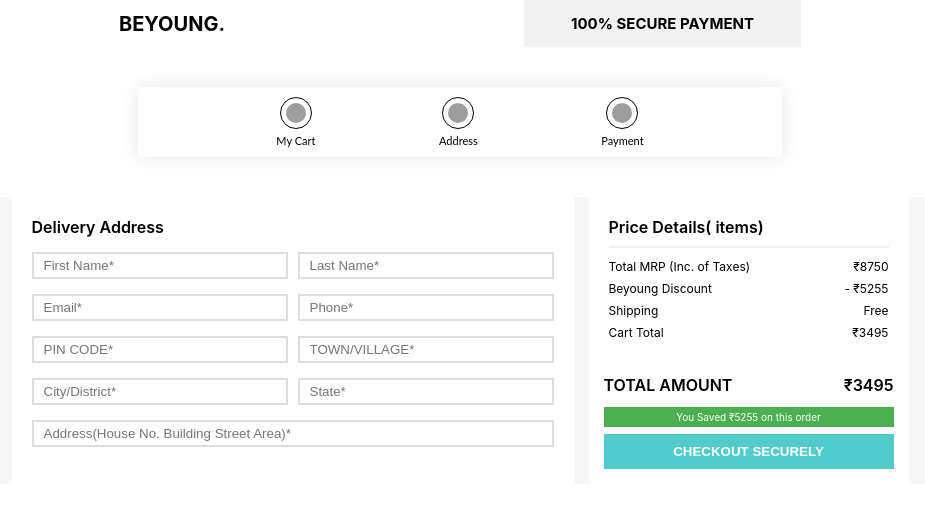
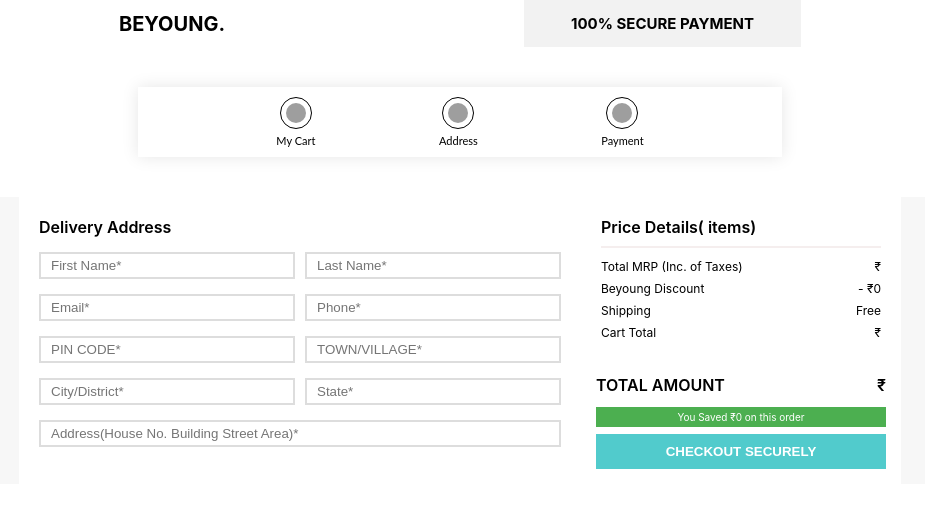
Before and after one commit to sudhanshu735591/Beyoung-clone, a React (Create React App) app: page /address in a window 1280 px wide. Shown: the top 508 px of the page, without its empty margins (180-1105 px from the left). Built offline with nearby package versions, Linux system fonts and the light colour scheme; grey boxes are pictures that could not be loaded.

Commit message:
updated code push

```diff
--- a/src/CheckOut/checkOut.jsx
+++ b/src/CheckOut/checkOut.jsx
@@ -21,6 +21,8 @@ function CheckOut() {
     const {selectItem, setSelectedItem} = useContext(UserContext);
 
     const {selectChange,setSelectChange} = useContext(UserContext);
+
+    const {globalPrice, setGlobalPrice} = useContext(UserContext);
 
     let sum = 0;
 
@@ -259,6 +261,10 @@ function CheckOut() {
                                     {
                                         !selectItem ?  sum = data.reduce((acc, val) => acc + parseInt(val.product.price * val.quantity), 0):
                                         sum = data.reduce((acc, val) => acc + parseInt(val.product.price * selectItem),0)
+
+                                    }
+                                    {
+                                        setGlobalPrice(sum)
                                     }
 
                                 </div>
--- a/src/ContextApi/UserContextProvider.jsx
+++ b/src/ContextApi/UserContextProvider.jsx
@@ -29,6 +29,7 @@ const UserContextProvider = ({children})=>{
 
     const [addressData, setAddressData] = useState();
 
+    const [globalPrice, setGlobalPrice] = useState();
 
 
 
@@ -47,6 +48,7 @@ const UserContextProvider = ({children})=>{
             wishListCartData, setWishListCardData,
             selectChange, setSelectChange,
             addressData, setAddressData,
+            globalPrice, setGlobalPrice
         } }>
 
         {children}
--- a/src/components/AddressDetails/AddressDetails.css
+++ b/src/components/AddressDetails/AddressDetails.css
@@ -134,3 +134,11 @@
     padding: 4px;
     font-size: 10px;
 }
+
+.errorMsg{
+    color: red;
+    /* border: 2px solid; */
+    display: flex;
+    position: relative;
+    bottom: 12px;
+}
--- a/src/components/AddressDetails/AddressDetails.jsx
+++ b/src/components/AddressDetails/AddressDetails.jsx
@@ -1,4 +1,4 @@
-import { useContext } from "react";
+import { useContext, useState } from "react";
 import CheckOutNav from "../../CheckOut/CheckOutNavBar/CheckOutNav";
 import Button from "../button/button";
 
@@ -7,9 +7,72 @@ import UserContext from "../../ContextApi/UserContext";
 import CheckOutBar from "../../CheckOut/CheckOutBar/CheckOutBar";
 
 function AddressDetails(){
-    // const {selectItem, setSelectedItem} = useContext(UserContext);
     const {selectChange} = useContext(UserContext);
-    console.log("selectChange", selectChange);
+    const {globalPrice} = useContext(UserContext);
+
+    const [formData, setFormData] = useState({
+        FirstName : "",
+        LastName : "",
+        Email:"",
+        Phone:"",
+        PinCode:"",
+        Town :"",
+        City:"",
+        State:"",
+        Address:"",
+    })
+
+    const [error, setError] = useState({
+        FirstName : "",
+        LastName : "",
+        Email:"",
+        Phone:"",
+        PinCode:"",
+        Town :"",
+        City:"",
+        State:"",
+        Address:"",
+    });
+
+    const handleChange = (e)=>{
+        const {name, value} = e.target;
+
+        setFormData((prevData)=>({
+            ...prevData,
+            [name]:value,
+        }))
+
+        setError((prevError)=>({
+            ...prevError,
+            [name]:"",
+        }))
+    }
+
+
+    const handleSubmit = (e)=>{
+        e.preventDefault();
+
+        const newError = {};
+        Object.entries(formData).forEach(([key, value])=>{
+            if(value.trim()===""){
+                newError[key] = `${key} is required`;
+            }
+        })
+
+        if(Object.keys(newError).length>0){
+            setError(newError);
+        }
+
+        else{
+            alert("submit")
+        }
+    }
+
+
+
+
+
+
 
     return(
         <>
@@ -18,38 +81,41 @@ function AddressDetails(){
 
         <div className="AddressDetailsBox">
             <div className="addressandofferBox">
+                <form onSubmit={handleSubmit} style={{display:"flex"}}>
                 <div className="addressBox">
                     <div className="addresstext">Delivery Address</div>
 
                     <div className="formDetails">
-                       <div className="nameandlastname">
-                            <input type="text" placeholder="First Name*"/>
-                            <input type="text" placeholder="Last Name*"/>
-                       </div>
+                        <div className="nameandlastname">
+                            <input style={{border: error.FirstName?"1px solid red":"2px solid #ddd"}} onChange={handleChange} value={formData.FirstName} name="FirstName" type="text" placeholder="First Name*"/>
+                            <input style={{border: error.LastName?"1px solid red":"2px solid #ddd"}} onChange={handleChange} value={formData.LastName} name="LastName" type="text" placeholder="Last Name*"/>
+                        </div>
 
-                       <div className="emailandphone">
-                            <input type="Email" placeholder="Email*"/>
+                        <div className="emailandphone">
+                            <input style={{border: error.Email?"1px solid red":"2px solid #ddd"}} onChange={handleChange} value={formData.Email} name="Email" type="Email" placeholder="Email*"/>
                             <div className="countryCodeBox">
                                 <div className="countrybox">
                                     <div className="CountryCode"></div>
-                                    <input type="number" placeholder="Phone*"/>
+                                    <input style={{border: error.Phone?"1px solid red":"2px solid #ddd"}} onChange={handleChange} value={formData.Phone} name="Phone" type="number" placeholder="Phone*"/>
                                 </div>
                             </div>
-                       </div>
-
+                        </div>
 
                         <div className="pincodeandvillage">
-                            <input type="number" placeholder="PIN CODE*"/>
-                            <input type="text" placeholder="TOWN/VILLAGE*"/>
+                            <div >
+                                <input style={{border: error.PinCode?"1px solid red":"2px solid #ddd"}} onChange={handleChange} value={formData.PinCode} name="PinCode" type="number" placeholder="PIN CODE*"/>
+                            </div>
+                            <input style={{border: error.PinCode?"1px solid red":"2px solid #ddd"}} onChange={handleChange} value={formData.Town} name="Town" type="text" placeholder="TOWN/VILLAGE*"/>
                         </div>
+                        {error.PinCode && <div className="errorMsg" style={{ color: 'red' }}>Pincode</div>}
 
                         <div className="cityandstate">
-                            <input type="text" placeholder="City/District*"/>
-                            <input type="text" placeholder="State*"/>
+                            <input style={{border: error.PinCode?"1px solid red":"2px solid #ddd"}} onChange={handleChange} value={formData.City} name="City" type="text" placeholder="City/District*"/>
+                            <input style={{border: error.PinCode?"1px solid red":"2px solid #ddd"}} onChange={handleChange} value={formData.State} name="State" type="text" placeholder="State*"/>
                         </div>
 
                         <div className="address">
-                            <input className="addressInput" type="text" placeholder="Address(House No. Building Street Area)*"/>
+                            <input style={{border: error.PinCode?"1px solid red":"2px solid #ddd"}} onChange={handleChange} className="addressInput" value={formData.Address} name="Address" type="text" placeholder="Address(House No. Building Street Area)*"/>
                         </div>
                     </div>
                 </div>
@@ -64,12 +130,12 @@ function AddressDetails(){
                         <div className="MRPsection">
                             <div className="text_price">
                                 <div className="TotalMRPText">Total MRP (Inc. of Taxes)</div>
-                                <div className="Price">₹8750</div>
+                                <div className="Price">₹ {globalPrice}</div>
                             </div>
 
                             <div className="beyoungDiscount">
                                 <div className="TotalMRPText">Beyoung Discount</div>
-                                <div className="Price">- ₹5255</div>
+                                <div className="Price">- ₹0</div>
                             </div>
 
                             <div className="shipingSection">
@@ -79,7 +145,7 @@ function AddressDetails(){
 
                             <div className="cartTotalSection">
                                 <div className="cartTotal">Cart Total</div>
-                                <div className="Price">₹3495</div>
+                                <div className="Price">₹ {globalPrice}</div>
                             </div>
                         </div>
                     </div>
@@ -88,18 +154,20 @@ function AddressDetails(){
                     <div className="totalAmount">
                         <div className="textPriceBox">
                             <div className="totalText">TOTAL AMOUNT</div>
-                            <div className="priceTotal">₹3495</div>
+                            <div className="priceTotal">₹ {globalPrice}</div>
                         </div>
 
                         <div className="SavedBox">
-                            <div className="totalSavedText">You Saved ₹5255 on this order</div>
+                            <div className="totalSavedText">You Saved ₹0 on this order</div>
                         </div>
 
                         <div className="CheckoutBoxSecurely">
                             <Button text ="CHECKOUT SECURELY" className="checkOutSecurelyButton"/>
                         </div>
+
                     </div>
                 </div>
+                </form>
             </div>
         </div>
         </>
--- a/src/components/ImageDetails/imagedetails.jsx
+++ b/src/components/ImageDetails/imagedetails.jsx
@@ -23,7 +23,7 @@ function ImageDetails() {
     // const [selectChange, setSelectChange] = useState();
 
     const {selectChange,setSelectChange} = useContext(UserContext);
-    const {addressData, setAddressData} = useContext(UserContext);
+    const {setAddressData} = useContext(UserContext);
 
     const [loader, setLoader] = useState(false);
     console.log("imageDetailssection", selectChange);
```
